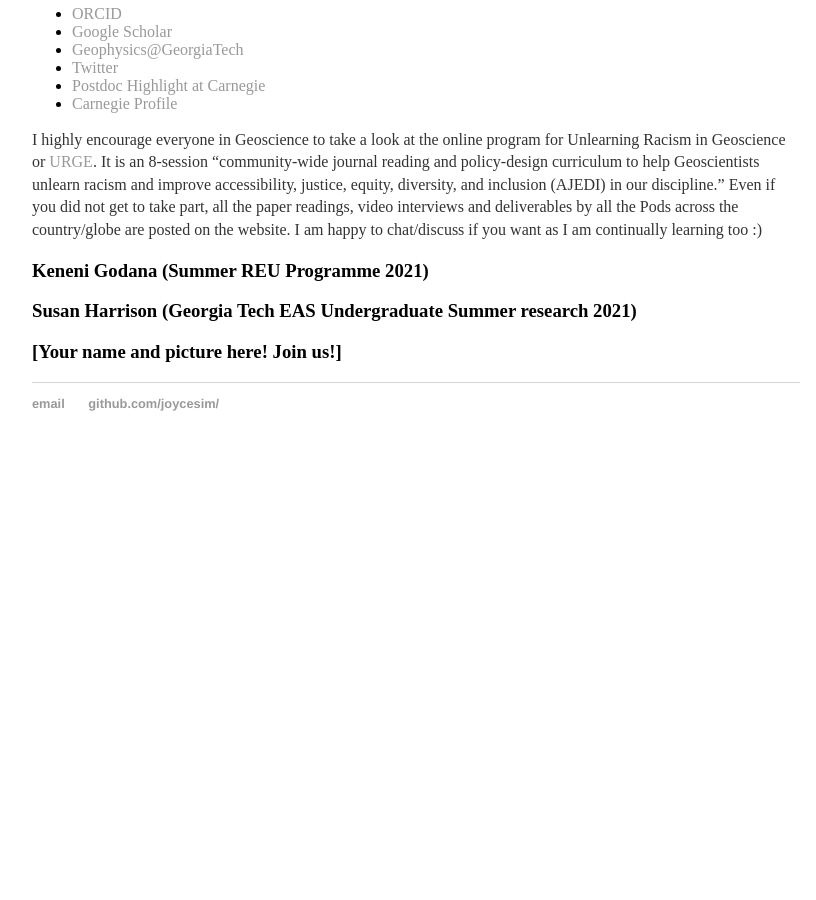
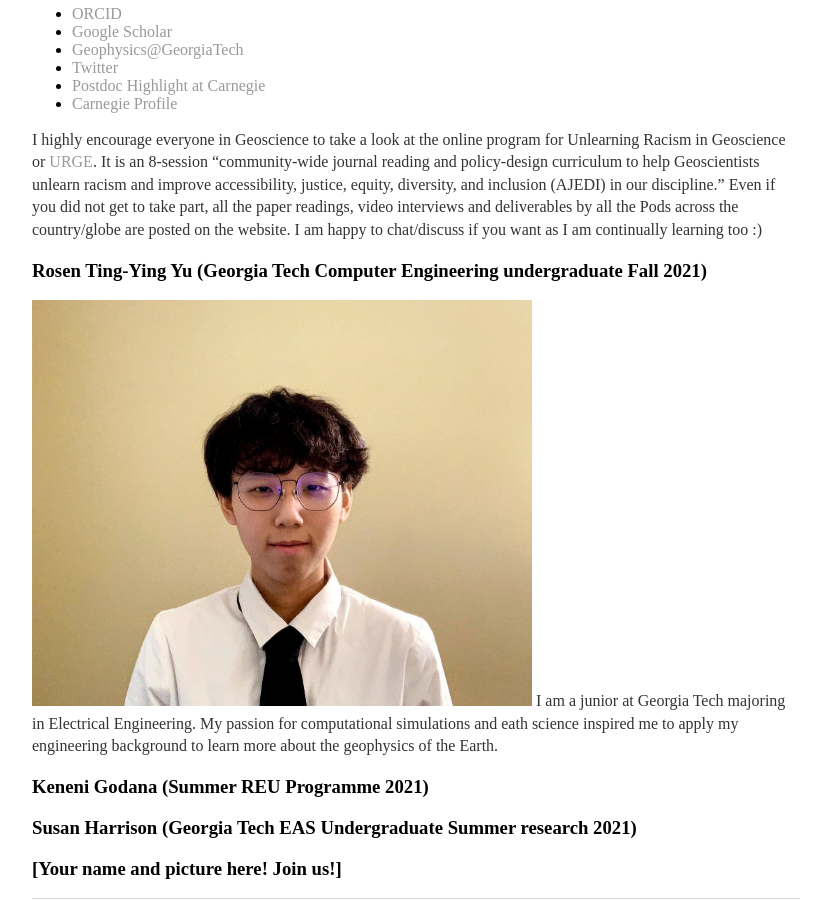
Before and after one commit to joycesim/joycesim.github.io, a Jekyll site: the page built from group/index.md, in a window 1280 px wide and 900 px high, scrolled down 1346 px. Shown: the whole window, without its empty margins (224-1040 px from the left). Built offline with Jekyll 4.4.1, drawn with Linux system fonts in a browser that asks for light colours; before the commit the page ends 1817 px from its top, so only the background shows below that.

Commit message:
Add Rosen's profile in group

```diff
--- a/group/index.md
+++ b/group/index.md
@@ -37,8 +37,13 @@ I am a geodynamicist working on two-phase flow magma dynamics at tectonic bounda
 
 I highly encourage everyone in Geoscience to take a look at the online program for Unlearning Racism in Geoscience or [URGE](www.urgeoscience.org). It is an 8-session "community-wide journal reading and policy-design curriculum to help Geoscientists unlearn racism and improve accessibility, justice, equity, diversity, and inclusion (AJEDI) in our discipline." Even if you did not get to take part, all the paper readings, video interviews and deliverables by all the Pods across the country/globe are posted on the website. I am happy to chat/discuss if you want as I am continually learning too :)
 
+### Rosen Ting-Ying Yu (Georgia Tech Computer Engineering undergraduate Fall 2021)
+<img src="/image/Rosen profile pic.JPG" alt="Rosen" title="Rosen" width="500" />
+I am a junior at Georgia Tech majoring in Electrical Engineering. My passion for computational simulations and eath science inspired me to apply my engineering background to learn more about the geophysics of the Earth.
+
 ### Keneni Godana (Summer REU Programme 2021)
 
 ### Susan Harrison (Georgia Tech EAS Undergraduate Summer research 2021)
 
+
 ### [Your name and picture here! Join us!]
```
